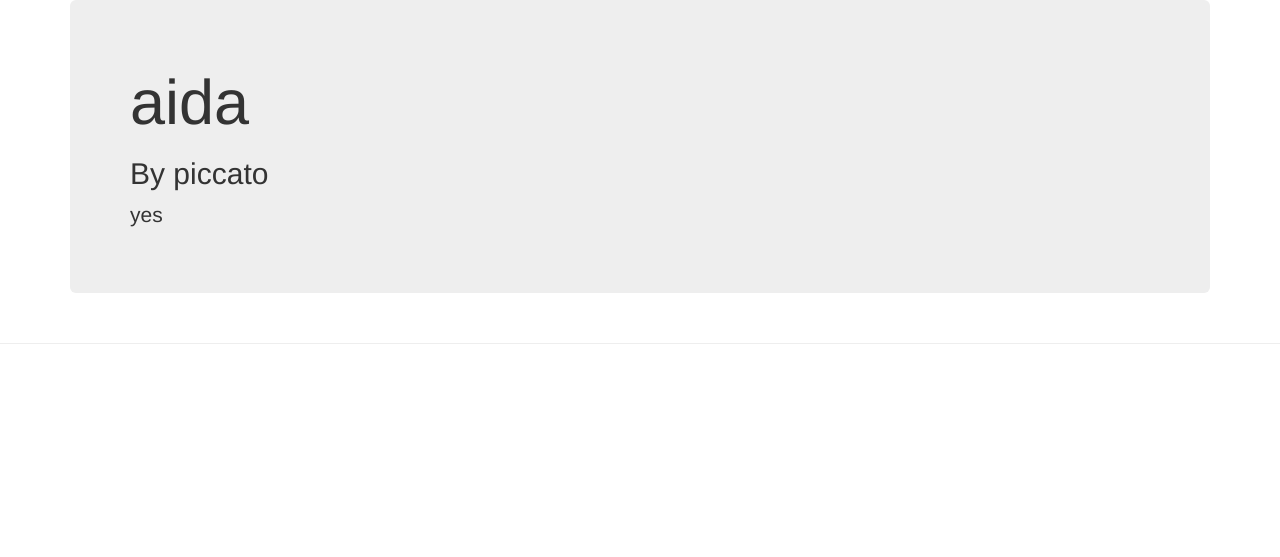
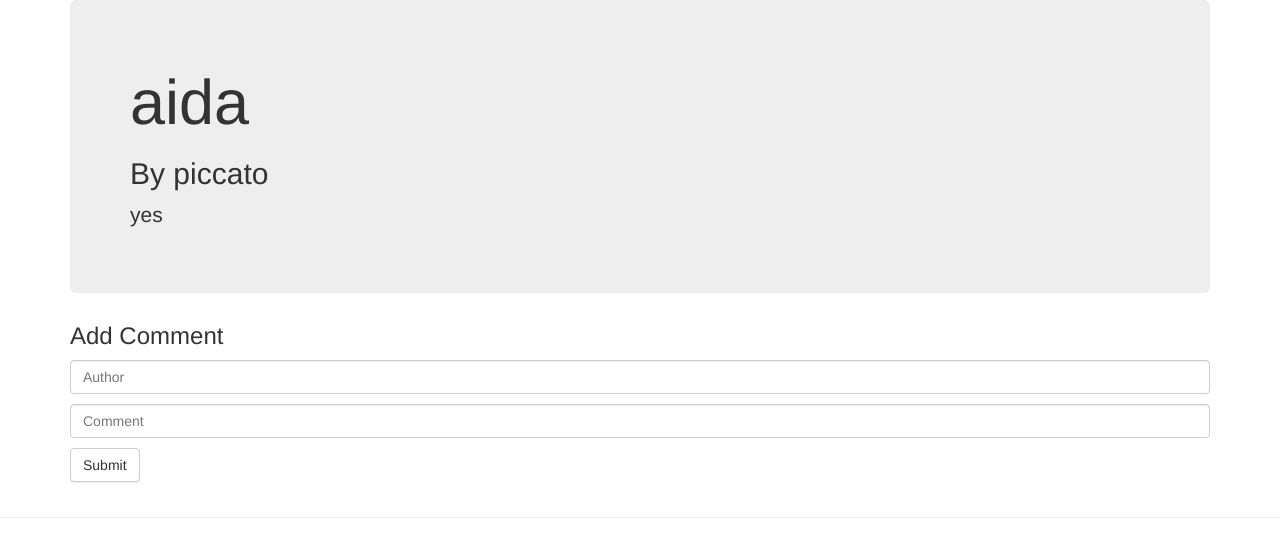
Before and after one commit to asprout/ProjectBlog, a Flask app: page /1/viewpost/1 in a window 1280 px wide. Shown: the top 557 px of the page. Run offline with Flask 2, Linux system fonts and the light colour scheme; data comes from the database, SQL or seed files in the repository; some libraries are stand-ins or nearby versions.

Commit message:
Added form

```diff
--- a/templates/post.html
+++ b/templates/post.html
@@ -12,8 +12,15 @@
     <h2>By {{ post_dict['author'] }}</h2>
     <p>{{ post_dict['content'] }}</p>
   </div>
+  <form role="form" method="POST">
+    <div class="form-group">
+      <h3>Add Comment</h3>
+      <p><input type="text" name="author" placeholder="Author" class="form-control"></p>
+      <p><input type="text" name="comment" placeholder="Comment" class="form-control"></p>
+      <input type="submit" name="b" value="Submit" class="btn btn-default">
+    </div>
+  </form>
 </div>
-
 
 
 <hr>
```
